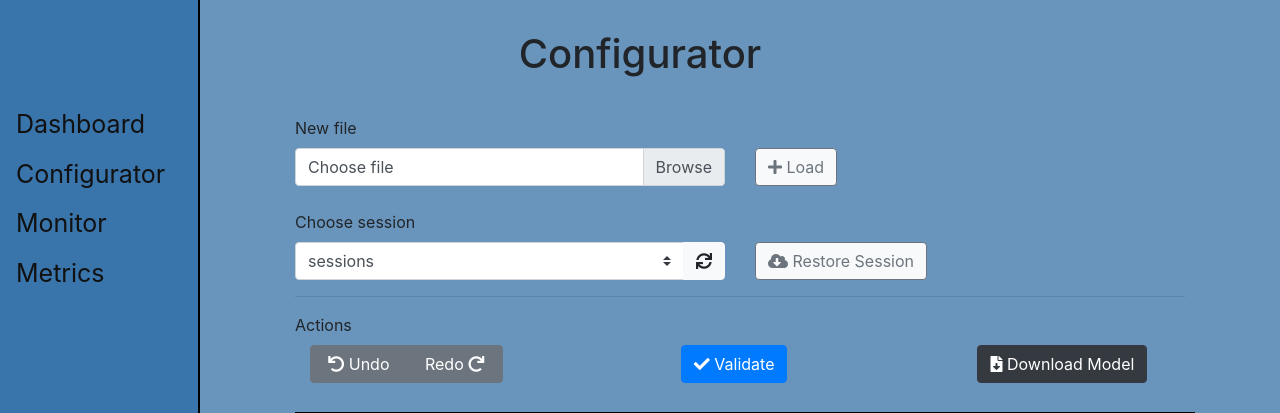
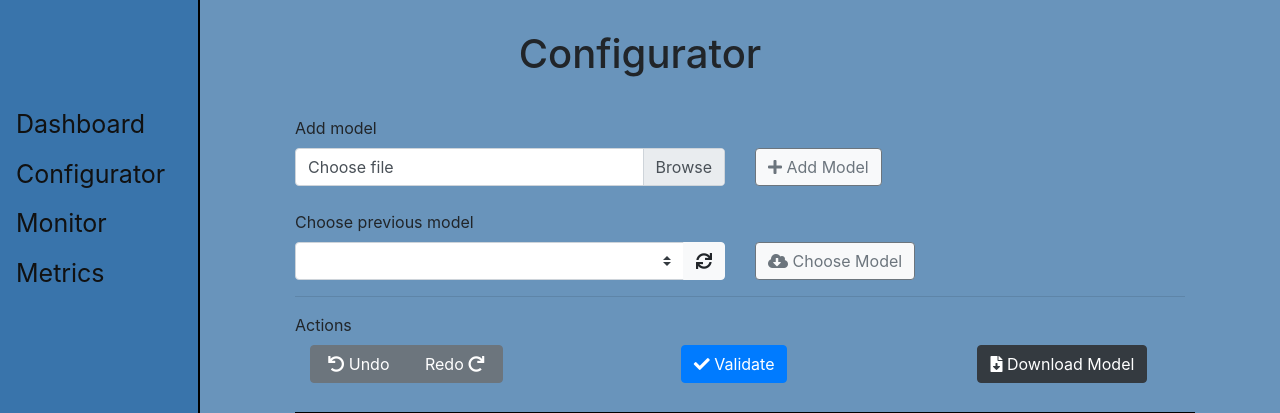
Before and after one commit to GaloisInc/BESSPIN-UI, a Flask app: page /configurator/ in a window 1280 px wide. Shown: the top 413 px of the page. Run offline with Flask 2, Linux system fonts and the light colour scheme; lists and menus that the app fills with data are empty; some libraries are stand-ins or nearby versions.

Commit message:
Rename buttons in configurator UI

```diff
--- a/templates/configurator.html
+++ b/templates/configurator.html
@@ -146,7 +146,7 @@
 
 <div class="main">
 
-<label for="upload-row">New file</label>
+<label for="upload-row">Add model</label>
 <div class="row" id="upload-row">
   <div class="col-lg-6">
     <div class="input-group">
@@ -170,19 +170,19 @@
             id="inputGroupFileAddon01"
             onclick="handleFileSelect()">
       <i class="fas fa-plus"></i>
-      Load
+      Add Model
     </button>
   </div>
 </div>
 
 <br />
 
-<label for="restore-row">Choose session</label>
+<label for="restore-row">Choose previous model</label>
 <div class="row" id="restore-row">
   <div class="col-lg-6">
     <div class="input-group">
       <select class="custom-select" id="db_models">
-        <option>sessions</option>
+        <option></option>
       </select>
       <div class="input-group-append">
         <button id="refresh_model_button"
@@ -198,7 +198,7 @@
             class="btn btn-light btn-outline-secondary"
             onclick="load_configured_model(null)">
       <i class="fas fa-cloud-download-alt"></i>
-      Restore Session
+      Choose Model
     </button>
   </div>
 </div>
```
